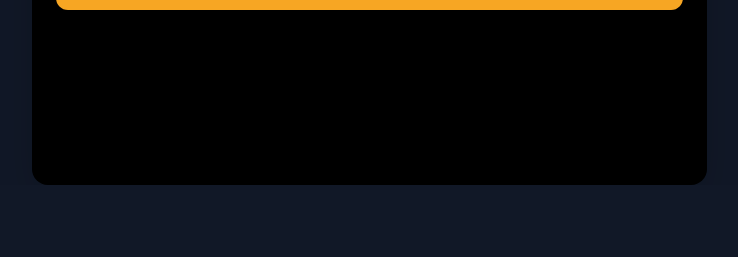
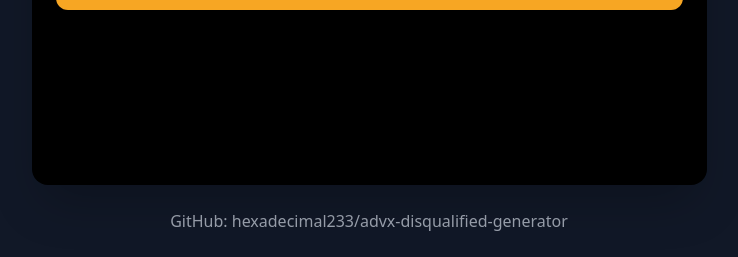
Before and after one commit to hexadecimal233/advx-disqualified-generator, a plain HTML site: page index.html in a window 1280 px wide. Shown: the part 1180-1437 px from the top of the page, without its empty margins (271-1009 px from the left). Before the commit the page ends 1365 px from the top, so only its background shows below. Drawn offline with nearby package versions, Linux system fonts and the light colour scheme.

Commit message:
edited colors added links

```diff
--- a/index.html
+++ b/index.html
@@ -156,6 +156,15 @@
         </div>
       </div>
     </div>
+    <footer class="w-full text-center text-gray-400 py-6">
+      <a
+        href="https://github.com/hexadecimal233/advx-disqualified-generator"
+        target="_blank"
+        rel="noopener"
+        class="hover:underline">
+        GitHub: hexadecimal233/advx-disqualified-generator
+      </a>
+    </footer>
     <script>
       const presets = {
         default: {
@@ -190,7 +199,7 @@
         },
         "no-entry": {
           name: "禁止通行",
-          mainColor: "#D32F2F",
+          mainColor: "#F04a5C",
           mainText: "禁止通行",
           subText: "NO ENTRY",
           descText: "违规者将被取消参赛资格",
```
